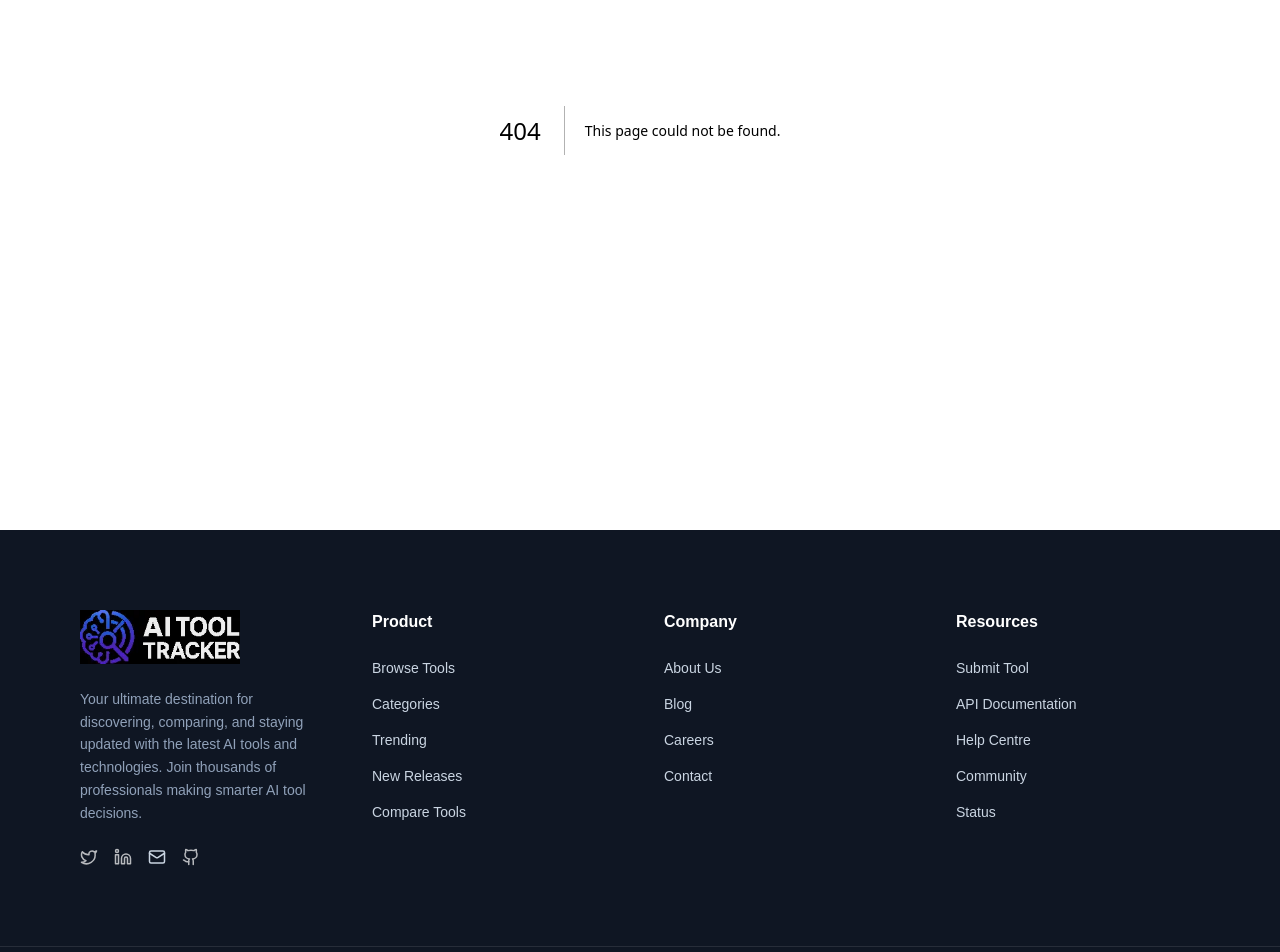
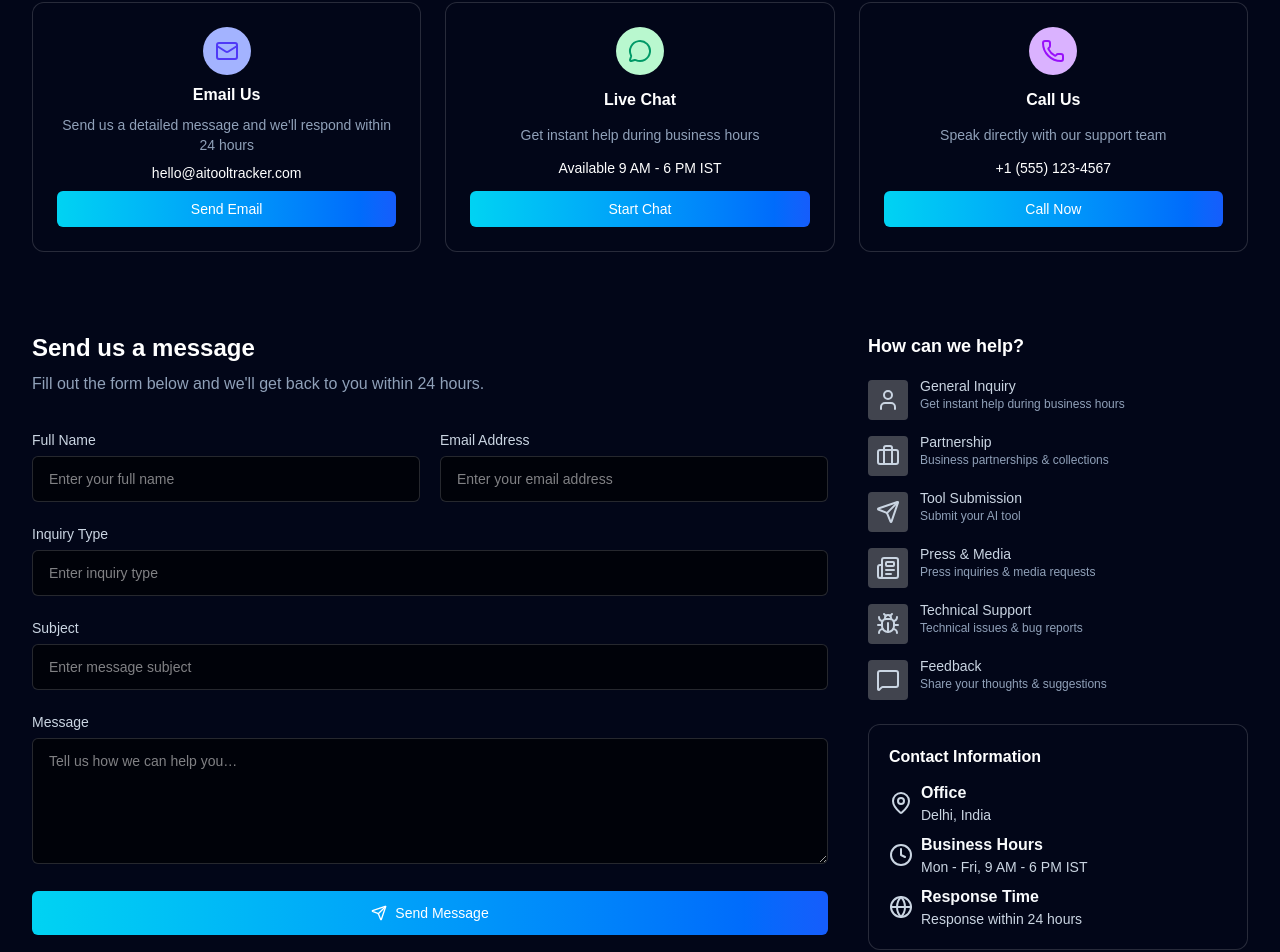
Before and after one commit to ioNihal/landing-page, a Next.js app: page /contact-us in a window 1280 px wide. Before the commit this address had no page. Shown: the part 335-1287 px from the top of the page. Built offline with nearby package versions, Linux system fonts and the light colour scheme.

Commit message:
contact us page

```diff
--- /dev/null
+++ b/app/contact-us/page.tsx
@@ -0,0 +1,156 @@
+import ContactCard from "@/components/ContactUsPage/ContactCard";
+import Input from "@/components/ContactUsPage/Input";
+import SidebarItem from "@/components/ContactUsPage/SidebarItem";
+import {
+    Mail,
+    MessageCircle,
+    Phone,
+    User,
+    Briefcase,
+    Send,
+    Newspaper,
+    Bug,
+    MessageSquare,
+    MapPin,
+    Clock,
+    ChevronRight,
+    Globe,
+} from "lucide-react";
+import Link from "next/link";
+
+export default function ContactPage() {
+    return (
+        <main className="relative bg-slate-950 text-white">
+
+
+            {/* Breadcrumb */}
+            <div className="absolute top-10 left-10 hidden lg:inline-flex items-center text-xs ">
+                <Link href="/">Home</Link>
+                <ChevronRight size={14} />
+                <span>Contact Us</span>
+            </div>
+
+
+            <section className="mx-auto max-w-7xl px-4 sm:px-6 lg:px-8 pt-24 pb-16 text-center">
+                <h1 className="text-4xl sm:text-5xl font-semibold">
+                    Get in touch with us
+                </h1>
+
+                <p className="mt-4 max-w-3xl mx-auto text-slate-300">
+                    We&apos;re here to help! Whether you have questions about AI tools,
+                    Need to report and issue, Want to submit a new tool?
+                    Our expert team is here to help you navigate the world of artificial intelligence.
+                </p>
+            </section>
+
+            {/* Contact Methods */}
+            <section className="mx-auto max-w-7xl px-4 sm:px-6 lg:px-8 grid gap-6 md:grid-cols-3">
+                <ContactCard
+                    icon={<Mail className="text-indigo-600" />}
+                    iconbg="bg-indigo-300"
+                    title="Email Us"
+                    subtitle="Send us a detailed message and we&apos;ll respond within 24 hours"
+                    value="hello@aitooltracker.com"
+                    cta="Send Email"
+                />
+
+                <ContactCard
+                    icon={<MessageCircle className="text-emerald-600" />}
+                    iconbg="bg-green-200"
+                    title="Live Chat"
+                    subtitle="Get instant help during business hours"
+                    value="Available 9 AM - 6 PM IST"
+                    cta="Start Chat"
+                />
+
+                <ContactCard
+                    icon={<Phone className="text-purple-600" />}
+                    iconbg="bg-purple-300"
+                    title="Call Us"
+                    subtitle="Speak directly with our support team"
+                    value="+1 (555) 123-4567"
+                    cta="Call Now"
+                />
+            </section>
+
+
+            <section className="mx-auto max-w-7xl px-4 sm:px-6 lg:px-8 py-20 grid gap-10 lg:grid-cols-[1fr_380px]">
+                {/* Form */}
+                <div>
+                    <h2 className="text-2xl font-semibold">Send us a message</h2>
+                    <p className="mt-2 text-slate-400">
+                        Fill out the form below and we&apos;ll get back to you within
+                        24 hours.
+                    </p>
+
+                    <form className="mt-8 space-y-5">
+                        <div className="flex flex-col lg:flex-row *:flex-1 gap-5">
+                            <Input label="Full Name" placeholder="Enter your full name" />
+                            <Input label="Email Address" placeholder="Enter your email address" />
+                        </div>
+                        <Input label="Inquiry Type" placeholder="Enter inquiry type" />
+                        <Input label="Subject" placeholder="Enter message subject" />
+
+                        <div>
+                            <label className="text-sm text-slate-300">Message</label>
+                            <textarea rows={5} placeholder="Tell us how we can help you…"
+                                className="mt-1 w-full rounded-md bg-black/60 border border-white/15 px-4 py-3
+                                text-sm outline-none focus:border-cyan-400" />
+                        </div>
+
+                        <button type="submit"
+                            className="w-full rounded-md bg-linear-to-r from-cyan-400 to-blue-600 py-3
+                            text-sm font-medium flex items-center justify-center gap-2 hover:opacity-90 transition" >
+                            <Send size={16} />
+                            Send Message
+                        </button>
+                    </form>
+                </div>
+
+
+                <aside className="space-y-6">
+                    <div>
+                        <h3 className="text-lg font-semibold">How can we help?</h3>
+
+                        <ul className="mt-4 space-y-3 text-sm text-slate-300">
+                            <SidebarItem icon={<User />} title="General Inquiry" desc="Get instant help during business hours" />
+                            <SidebarItem icon={<Briefcase />} title="Partnership" desc="Business partnerships & collections" />
+                            <SidebarItem icon={<Send />} title="Tool Submission" desc="Submit your AI tool" />
+                            <SidebarItem icon={<Newspaper />} title="Press & Media" desc="Press inquiries & media requests" />
+                            <SidebarItem icon={<Bug />} title="Technical Support" desc="Technical issues & bug reports" />
+                            <SidebarItem icon={<MessageSquare />} title="Feedback" desc="Share your thoughts & suggestions" />
+                        </ul>
+                    </div>
+
+                    <div className="rounded-xl border border-white/15 bg-slate-950 p-5 text-sm">
+                        <h4 className="font-semibold mb-3 text-base">Contact Information</h4>
+
+                        <ul className="space-y-2 text-slate-300">
+                            <li className="flex items-center gap-2">
+                                <MapPin size={24} />
+                                <div className="flex flex-col">
+                                    <span className=" text-slate-50 text-base font-semibold">Office</span>
+                                    <span>Delhi, India</span>
+                                </div>
+                            </li>
+                            <li className="flex items-center gap-2">
+                                <Clock size={24} />
+                                <div className="flex flex-col">
+                                    <span className=" text-slate-50 text-base font-semibold">Business Hours</span>
+                                    <span>Mon - Fri, 9 AM - 6 PM IST</span>
+                                </div>
+                            </li>
+                            <li className="flex items-center gap-2">
+                                <Globe size={24} />
+                                <div className="flex flex-col">
+                                    <span className=" text-slate-50 text-base font-semibold">Response Time</span>
+                                    <span> Response within 24 hours</span>
+                                </div>
+                            </li>
+                        </ul>
+                    </div>
+                </aside>
+            </section>
+        </main>
+    );
+}
--- a/app/faqs/page.tsx
+++ b/app/faqs/page.tsx
@@ -110,7 +110,7 @@ export default function FAQSPage() {
     return (
         <main className="relative isolate  text-white ">
 
-            <div className="mb-4 ml-3 mt-3 lg:mt-0 lg:ml-0 lg:absolute lg:top-10 lg:left-10 inline-flex items-center text-xs lg:text-base">
+            <div className="absolute top-10 left-10 hidden lg:inline-flex items-center text-xs ">
 
                 <Link href={"/"}>Home</Link>&nbsp;<ChevronRight size={16} />&nbsp;FAQ&apos;s
             </div>
--- /dev/null
+++ b/components/ContactUsPage/ContactCard.tsx
@@ -0,0 +1,32 @@
+export default function ContactCard({
+    icon,
+    iconbg = "bg-gray-100",
+    title,
+    subtitle,
+    value,
+    cta,
+}: {
+    icon: React.ReactNode;
+    iconbg?: string;
+    title: string;
+    subtitle: string;
+    value: string;
+    cta: string;
+}) {
+    return (
+        <div className="rounded-xl border border-white/15 bg-slate-950 p-6 text-center
+            flex flex-col items-center justify-between gap-2">
+            <div className={` w-12 h-12 rounded-full ${iconbg} flex items-center justify-center`}>
+                {icon}
+            </div>
+
+            <h3 className=" font-semibold">{title}</h3>
+            <p className=" text-sm text-slate-400">{subtitle}</p>
+            <p className=" text-sm font-medium">{value}</p>
+
+            <button className=" w-full rounded-md bg-linear-to-r from-cyan-400 to-blue-600 py-2 text-sm font-medium hover:opacity-90 transition">
+                {cta}
+            </button>
+        </div>
+    );
+}
--- /dev/null
+++ b/components/ContactUsPage/Input.tsx
@@ -0,0 +1,11 @@
+export default function Input({ label, placeholder }: { label: string; placeholder: string }) {
+    return (
+        <div>
+            <label className="text-sm text-slate-300">{label}</label>
+            <input
+                placeholder={placeholder}
+                className="mt-1 w-full rounded-md bg-black/60 border border-white/15 px-4 py-3 text-sm outline-none focus:border-cyan-400"
+            />
+        </div>
+    );
+}
--- /dev/null
+++ b/components/ContactUsPage/SidebarItem.tsx
@@ -0,0 +1,21 @@
+
+
+export default function SidebarItem({
+    icon,
+    title,
+    desc,
+}: {
+    icon: React.ReactNode;
+    title: string;
+    desc: string;
+}) {
+    return (
+        <li className="flex items-start gap-3">
+            <div className="mt-1 bg-neutral-400/40 p-2 rounded">{icon}</div>
+            <div>
+                <p className="font-medium">{title}</p>
+                <p className="text-xs text-slate-400">{desc}</p>
+            </div>
+        </li>
+    );
+}
```
